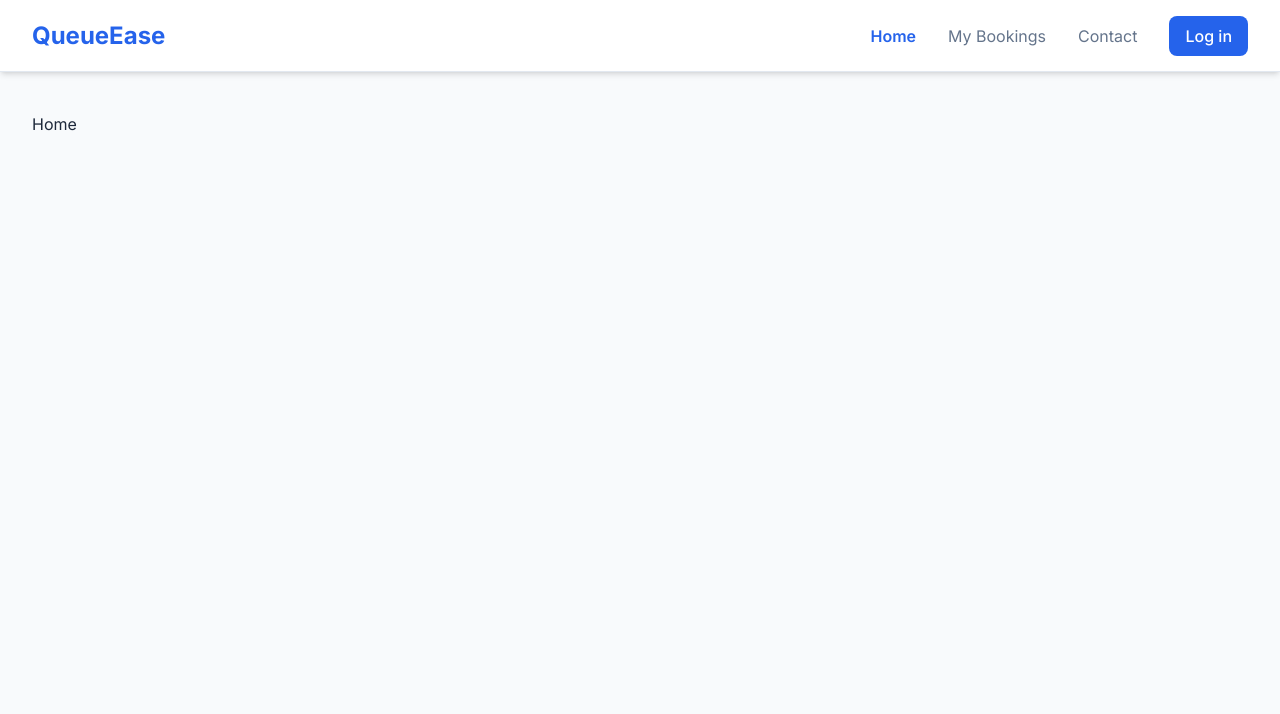
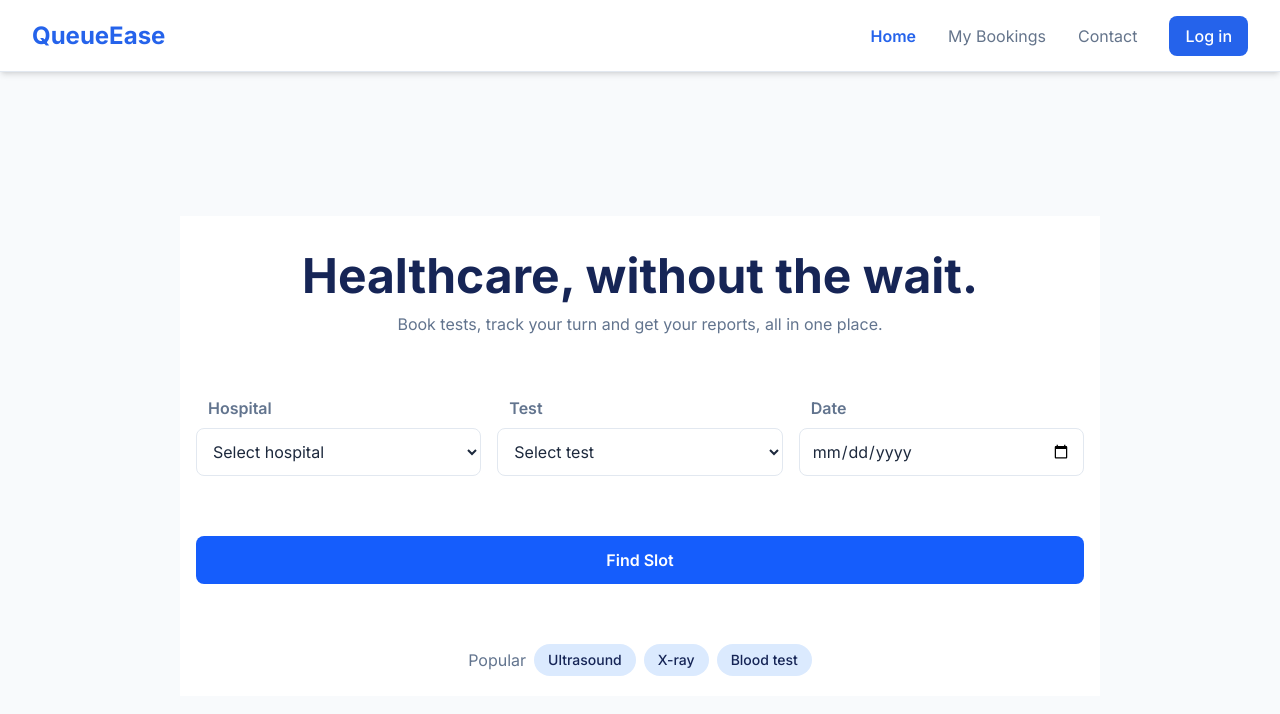
Before and after one commit to vini-dev337/queue-ease, a React (Vite) app in the folder frontend/: page / in a window 1280 px wide. Shown: the top 714 px of the page. Built offline with nearby package versions, Linux system fonts and the light colour scheme.

Commit message:
Homepage frontend

```diff
--- /dev/null
+++ b/frontend/src/components/Buttons.jsx
@@ -0,0 +1,11 @@
+import React from 'react'
+
+const Buttons = ({text}) => {
+  return (
+    <button className='h-12 w-full rounded-lg bg-blue-600 px-7 text-base font-semibold text-white hover:bg-blue-700'>
+        {text}
+    </button>
+  )
+}
+
+export default Buttons
--- /dev/null
+++ b/frontend/src/components/Chips.jsx
@@ -0,0 +1,11 @@
+import React from 'react'
+
+const Chips = ({ text }) => {
+    return (
+        <button className='rounded-full bg-blue-100 px-3.5 py-1.5 text-sm font-medium text-blue-950 hover:bg-blue-200'>
+            {text}
+        </button>
+    )
+}
+
+export default Chips
--- /dev/null
+++ b/frontend/src/components/Dropdown.jsx
@@ -0,0 +1,19 @@
+// components/Dropdown.jsx
+const Dropdown = ({ label, id, options }) => {
+  return (
+    <div className='flex flex-col gap-2'>
+      <label htmlFor={id} className='text-base font-semibold text-slate-500 pl-3'>
+        {label}
+      </label>
+      <select id={id} className='h-12 w-full rounded-lg border border-slate-200 bg-white px-3 text-base text-slate-800'>
+        {options.map((item) => (
+          <option key={item} value={item}>
+            {item}
+          </option>
+        ))}
+      </select>
+    </div>
+  )
+}
+
+export default Dropdown
--- /dev/null
+++ b/frontend/src/components/Searchcard.jsx
@@ -0,0 +1,20 @@
+import React from 'react'
+import Dropdown from './Dropdown'
+
+const Searchcard = () => {
+    return (
+        <>
+
+            <div className='grid grid-cols-3 gap-4'>
+                <Dropdown label="Hospital" id="hospital" options={["Select hospital", "Hospital 1", "Hospital 2"]} />
+                <Dropdown label="Test" id="test" options={["Select test", "Ultrasound", "X-ray", "Blood test"]} />
+                <div className='flex flex-col gap-2'>
+                    <label htmlFor="date" className='text-base font-semibold text-slate-500 pl-3'>Date</label>
+                    <input id="date" type="date" className='h-12 w-full rounded-lg border border-slate-200 bg-white px-3 text-base text-slate-800' />
+                </div>
+            </div>
+        </>
+    )
+}
+
+export default Searchcard
--- a/frontend/src/pages/Home.jsx
+++ b/frontend/src/pages/Home.jsx
@@ -1,10 +1,27 @@
 import React from 'react'
+import Searchcard from '../components/Searchcard'
+import Chips from '../components/Chips'
+import Buttons from '../components/Buttons'
 
 const Home = () => {
   return (
-    <div>
-        <h1>Home</h1>
-    </div>
+    <main className='w-full min-h-dvh flex items-center justify-center p-4 pb-32'>
+      <section className='w-230 h-120 bg-white flex flex-col gap-15 p-4'>
+        <div className='text-center flex flex-col gap-3'>
+          <h1 className='text-5xl font-bold text-blue-950 pt-5'>Healthcare, without the wait.</h1>
+          <p className='text-slate-500'>Book tests, track your turn and get your reports, all in one place.</p>
+        </div>
+
+        <Searchcard />
+        <Buttons text="Find Slot"/>
+        <div className='flex flex-wrap items-center justify-center gap-2'>
+          <span className='text-slate-500'>Popular</span>
+          <Chips text="Ultrasound" />
+          <Chips text="X-ray" />
+          <Chips text="Blood test" />
+        </div>
+      </section>
+    </main>
   )
 }
 
```
